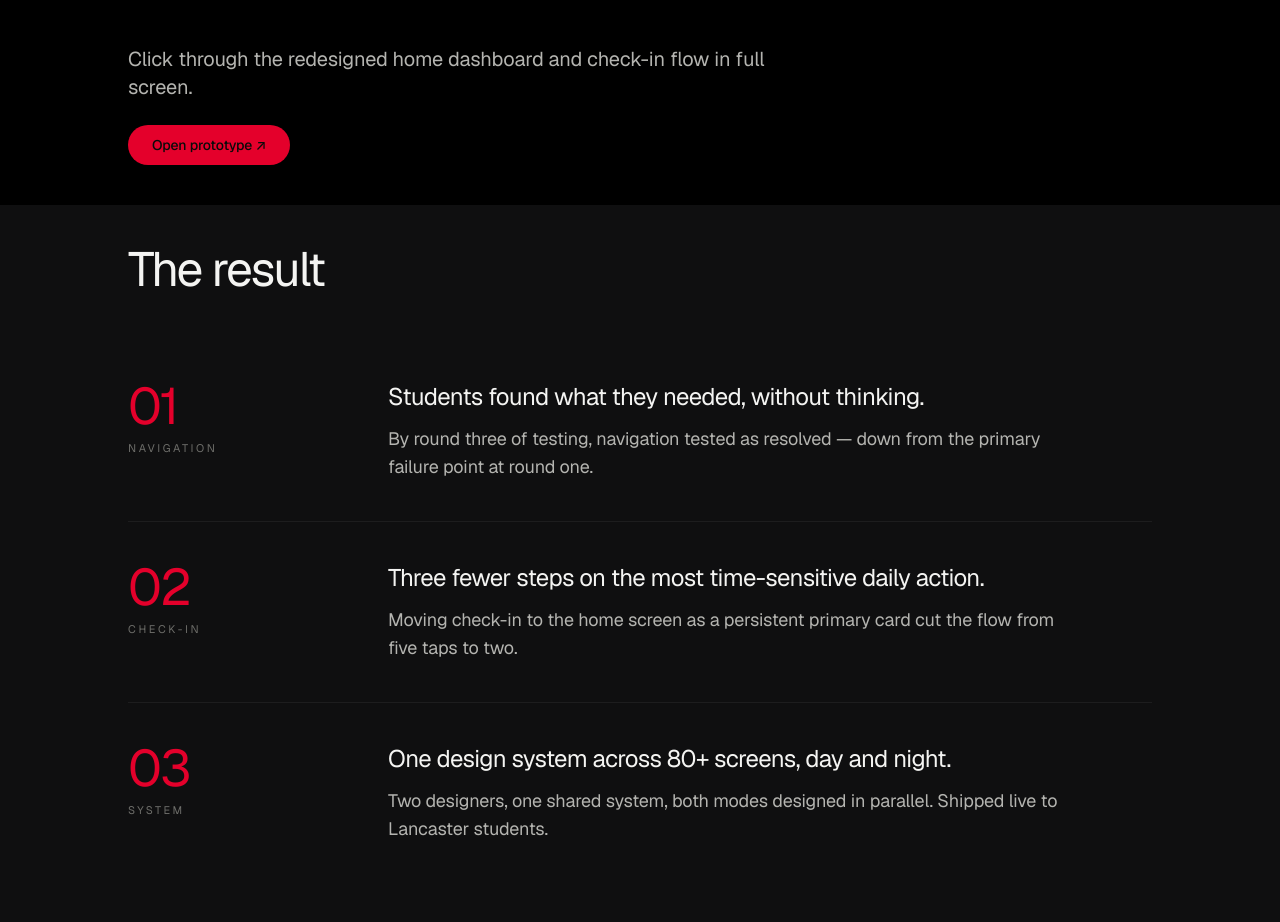
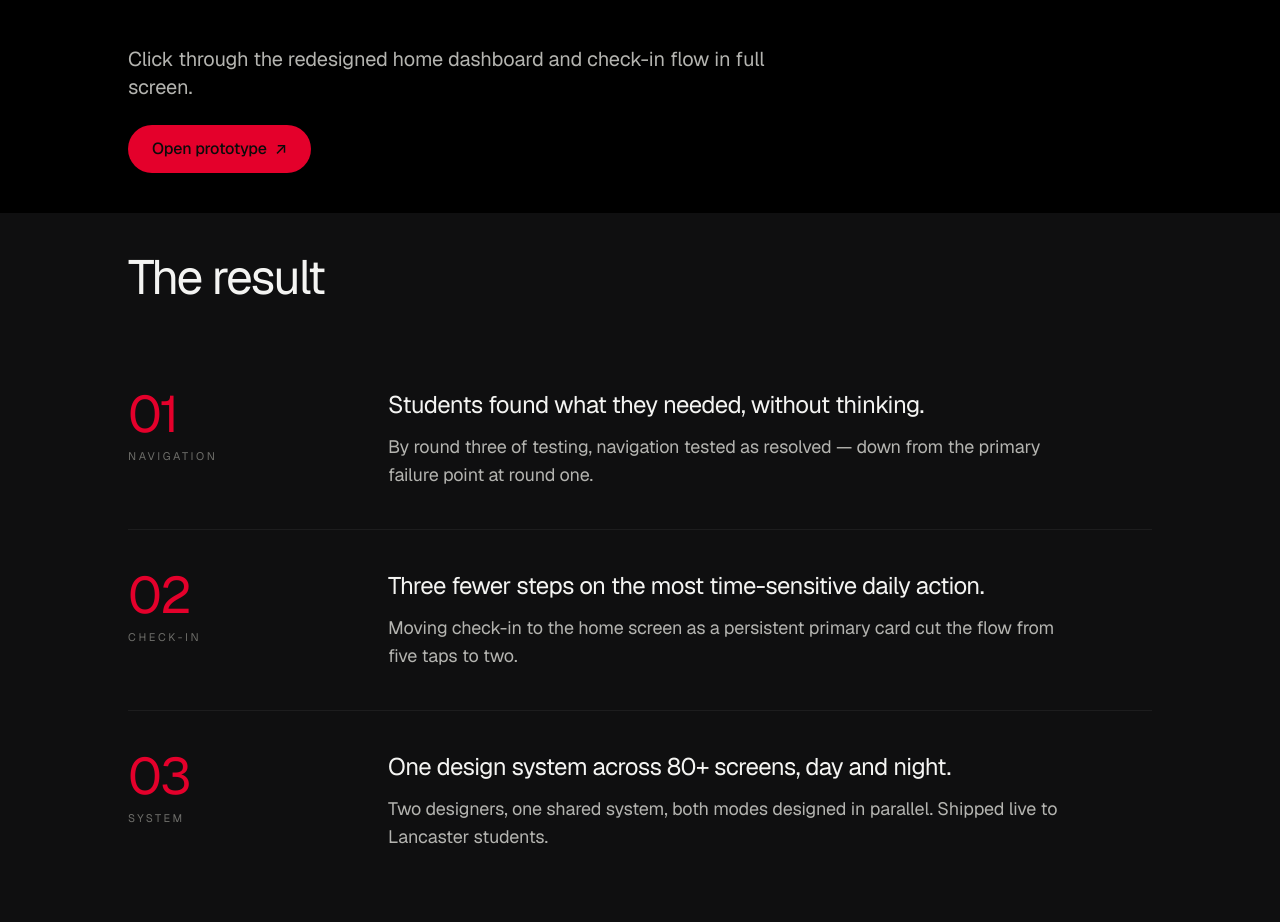
Before and after one commit to nandiniipillai/Portfolio, a Next.js app: page /work/ilancaster in a window 1280 px wide. Shown: the part 6104-7026 px from the top of the page. Built offline with nearby package versions, Linux system fonts and the light colour scheme.

Commit message:
match Open prototype button to site pill-button style
Now uses same inline-flex rounded-full px-6 py-3 font-medium pattern as the Get in touch button in CaseStudyShell, with accent background and hover lift.

```diff
--- a/app/work/ilancaster/page.jsx
+++ b/app/work/ilancaster/page.jsx
@@ -272,10 +272,10 @@ export default function ILancasterPage() {
                 href="https://www.figma.com/proto/IWEzxQ7Ft4T5yvHOUD3ax0/iLancaster-Master?node-id=1224-10316&starting-point-node-id=1224%3A10316&t=KIIay9VltCOsBZza-1"
                 target="_blank"
                 rel="noreferrer noopener"
-                className="inline-flex items-center gap-2 rounded-full px-6 py-2.5 text-sm font-medium transition-colors"
-                style={{ background: ACCENT, color: '#0a0a0a' }}
+                className="inline-flex items-center gap-2 px-6 py-3 rounded-full font-medium transition-transform hover:-translate-y-0.5"
+                style={{ background: ACCENT, color: '#0b0b0a' }}
               >
-                Open prototype ↗
+                Open prototype <span aria-hidden="true">↗</span>
               </a>
             </div>
           </ScrollReveal>
```
